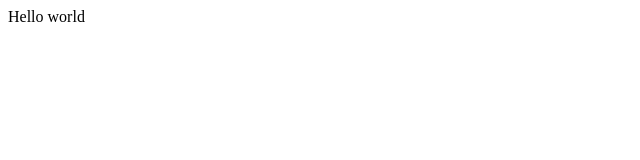
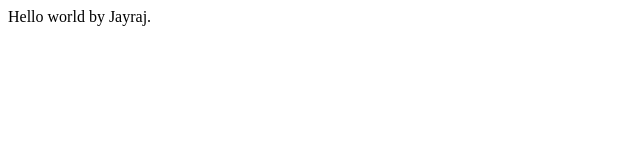
Before and after one commit to Kuzuri30/WeatherAPI, a plain HTML site: page index.html in a window 1280 px wide. Shown: the full height of the page, 0-640 px from the left. Drawn offline with Linux system fonts and the light colour scheme.

Commit message:
Update index.html
modified code

```diff
--- a/index.html
+++ b/index.html
@@ -6,6 +6,6 @@
     <title>Document</title>
 </head>
 <body>
-     Hello world
+     Hello world by Jayraj.
 </body>
 </html>
```
